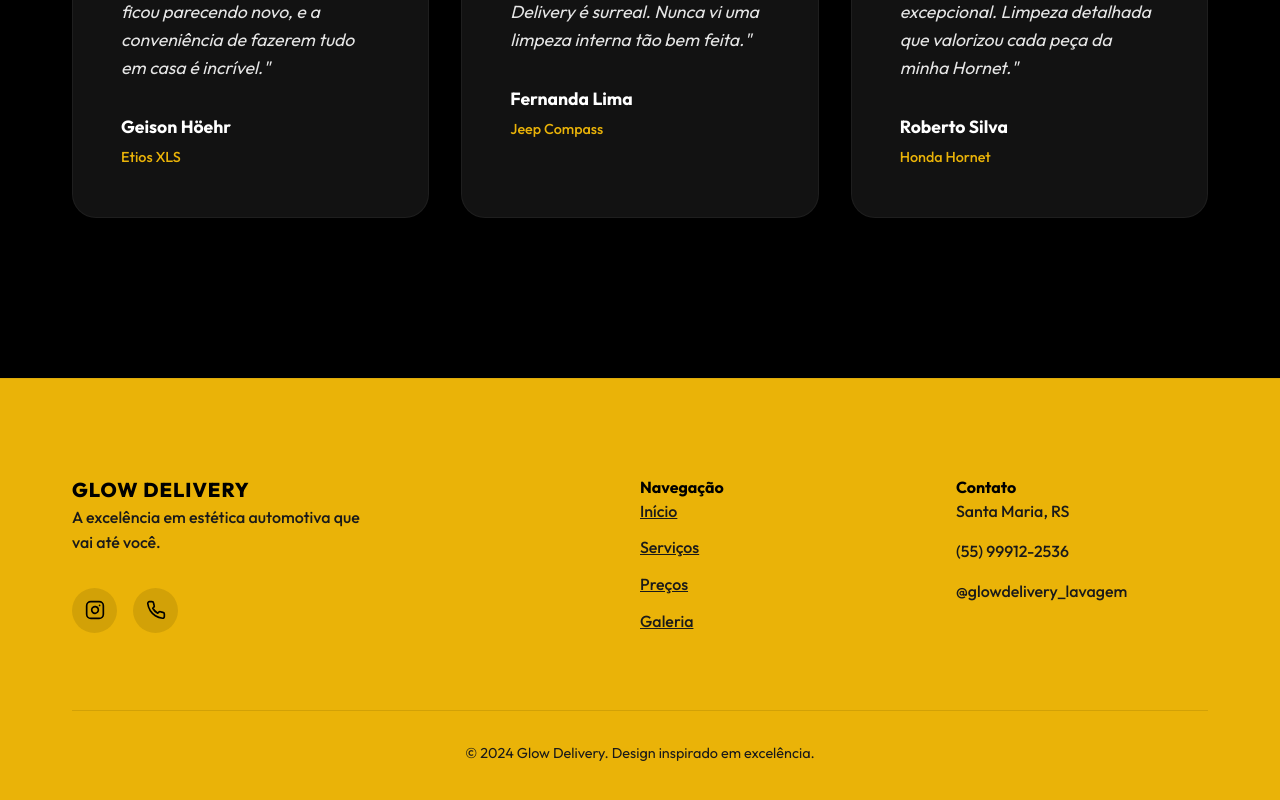
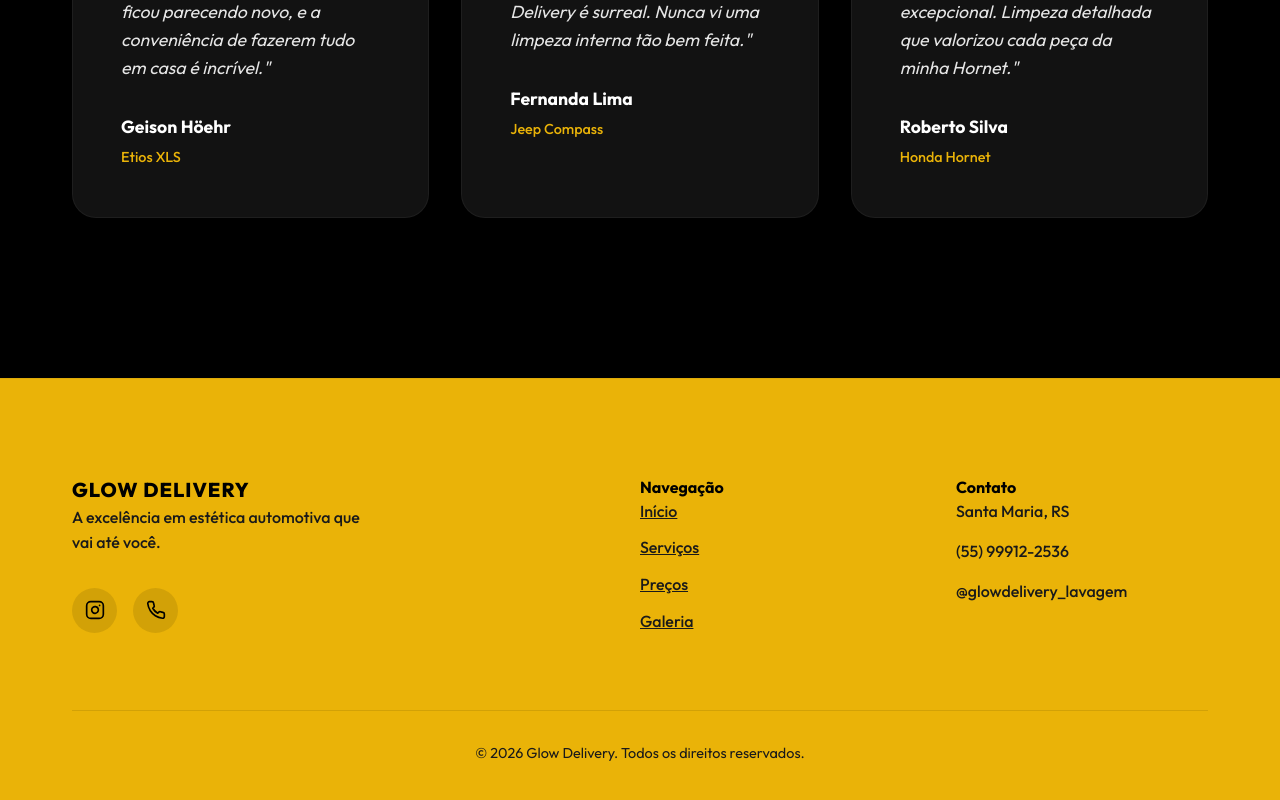
Before and after one commit to geisonhoehr-ai/glowdelivery, a React (Vite) app: page / in a window 1280 px wide. Shown: the part 9151-9951 px from the top of the page. Built offline with nearby package versions, Linux system fonts and the light colour scheme.

Commit message:
Update footer copyright to 2026

```diff
--- a/src/App.jsx
+++ b/src/App.jsx
@@ -588,7 +588,7 @@ const App = () => {
                         </div>
                     </div>
                     <div className="footer-bottom-apple">
-                        <p>© 2024 Glow Delivery. Design inspirado em excelência.</p>
+                        <p>© 2026 Glow Delivery. Todos os direitos reservados.</p>
                     </div>
                 </div>
             </footer >
```
